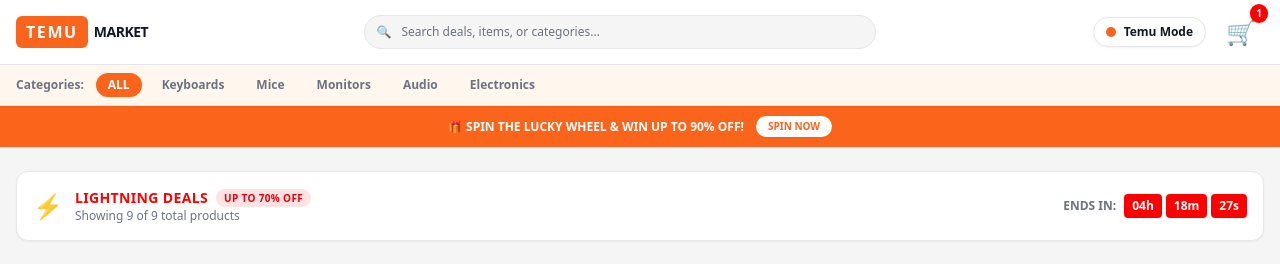
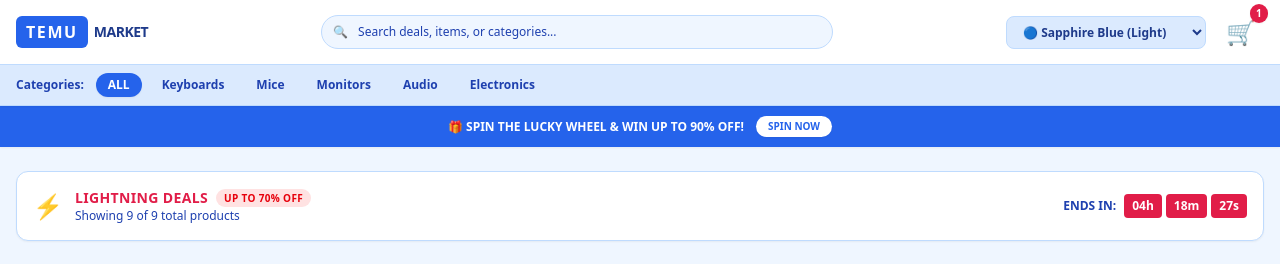
Before and after one commit to syedusamaali-dev/monaco-market, a React (Vite) app: page / in a window 1280 px wide. Shown: the top 264 px of the page. Built offline with nearby package versions, Linux system fonts and the light colour scheme; grey boxes are pictures that could not be loaded.

Commit message:
Theme Added

```diff
--- a/src/components/ThemeToggle.jsx
+++ b/src/components/ThemeToggle.jsx
@@ -1,42 +1,32 @@
-// src/components/ThemeToggle.jsx
-import { useEffect, useState } from 'react';
+import { useState, useEffect } from 'react';
+
+const THEME_OPTIONS = [
+  { id: 'emerald', label: '🟢 Emerald & Mint (Light)' },
+  { id: 'sapphire', label: '🔵 Sapphire Blue (Light)' },
+  { id: 'violet', label: '🟣 Electric Violet (Light)' },
+  { id: 'dark', label: '🌙 Dark Slate (Dark)' },
+];
 
 export function ThemeToggle() {
-  const [theme, setTheme] = useState(() => {
-    return localStorage.getItem('app-theme') || 'temu';
-  });
+  const [currentTheme, setCurrentTheme] = useState('sapphire');
 
   useEffect(() => {
-    document.documentElement.setAttribute('data-theme', theme);
-    localStorage.setItem('app-theme', theme);
-  }, [theme]);
-
-  const toggleTheme = () => {
-    setTheme((prev) => (prev === 'temu' ? 'vscode' : 'temu'));
-  };
+    document.documentElement.setAttribute('data-theme', currentTheme);
+  }, [currentTheme]);
 
   return (
-    <button
-      onClick={toggleTheme}
-      className="flex items-center gap-2 px-3 py-1.5 text-xs font-semibold rounded-full border transition-all cursor-pointer shadow-xs"
-      style={{
-        backgroundColor: 'var(--bg-secondary)',
-        borderColor: 'var(--border-color)',
-        color: 'var(--text-primary)',
-      }}
-      title="Switch Theme"
-    >
-      {theme === 'temu' ? (
-        <>
-          <span className="w-2.5 h-2.5 rounded-full bg-[#fb641b]"></span>
-          <span>Temu Mode</span>
-        </>
-      ) : (
-        <>
-          <span className="w-2.5 h-2.5 rounded-full bg-[#007acc]"></span>
-          <span>VS Code Theme</span>
-        </>
-      )}
-    </button>
+    <div className="relative inline-block">
+      <select
+        value={currentTheme}
+        onChange={(e) => setCurrentTheme(e.target.value)}
+        className="bg-[var(--bg-tertiary)] text-[var(--text-primary)] border border-[var(--border-color)] text-xs font-bold py-1.5 px-3 rounded-lg outline-none cursor-pointer transition-all hover:border-[var(--brand-primary)]"
+      >
+        {THEME_OPTIONS.map((theme) => (
+          <option key={theme.id} value={theme.id} className="bg-[var(--bg-secondary)] text-[var(--text-primary)]">
+            {theme.label}
+          </option>
+        ))}
+      </select>
+    </div>
   );
 }
--- a/src/index.css
+++ b/src/index.css
@@ -1,43 +1,103 @@
 @import "tailwindcss";
 
-/* 1. Default Temu Theme (Vibrant E-Commerce) */
-:root, [data-theme="temu"] {
-  --bg-primary: #f5f5f5;
+/* Default Fallback Light Theme */
+:root {
+  --bg-primary: #eff6ff;
   --bg-secondary: #ffffff;
-  --bg-tertiary: #fff7ed;
-  --border-color: #e5e7eb;
+  --bg-tertiary: #dbeafe;
+  --border-color: #bfdbfe;
 
-  --text-primary: #111827;
-  --text-muted: #6b7280;
+  --text-primary: #1e3a8a;
+  --text-muted: #1e40af;
 
-  --brand-primary: #fb641b; /* Vibrant Temu Orange */
-  --brand-secondary: #ff0000; /* Flash Red */
-  --accent-green: #16a34a;
-  --accent-blue: #2563eb;
-  --accent-purple: #9333ea;
+  --brand-primary: #2563eb;
+  --brand-secondary: #e11d48;
+  --accent-green: #059669;
+  --accent-blue: #3b82f6;
+  --accent-purple: #7c3aed;
 
-  --card-shadow: 0 2px 8px rgba(0, 0, 0, 0.08);
+  --card-shadow: 0 4px 12px rgba(37, 99, 235, 0.08);
   --font-main: system-ui, -apple-system, sans-serif;
 }
 
-/* 2. VS Code Theme (Dark / Editor Style) */
-[data-theme="vscode"] {
-  --bg-primary: #1e1e1e;
-  --bg-secondary: #252526;
-  --bg-tertiary: #2d2d2d;
-  --border-color: #3e3e42;
+/* 🟢 Palette 1: Emerald & Mint (Light) */
+html[data-theme="emerald"] {
+  --bg-primary: #f0fdf4 !important;
+  --bg-secondary: #ffffff !important;
+  --bg-tertiary: #dcfce7 !important;
+  --border-color: #bbf7d0 !important;
 
-  --text-primary: #d4d4d4;
-  --text-muted: #858585;
+  --text-primary: #064e3b !important;
+  --text-muted: #166534 !important;
 
-  --brand-primary: #007acc; /* VS Code Blue */
-  --brand-secondary: #ce9178;
-  --accent-green: #4ec9b0;
-  --accent-blue: #569cd6;
-  --accent-purple: #c586c0;
+  --brand-primary: #059669 !important;
+  --brand-secondary: #dc2626 !important;
+  --accent-green: #10b981 !important;
+  --accent-blue: #2563eb !important;
+  --accent-purple: #7c3aed !important;
 
-  --card-shadow: 0 4px 12px rgba(0, 0, 0, 0.4);
-  --font-main: 'Consolas', 'Courier New', monospace;
+  --card-shadow: 0 4px 12px rgba(5, 150, 105, 0.08) !important;
+  --font-main: system-ui, -apple-system, sans-serif !important;
+}
+
+/* 🔵 Palette 2: Sapphire Blue & Cobalt (Light) */
+html[data-theme="sapphire"] {
+  --bg-primary: #eff6ff !important;
+  --bg-secondary: #ffffff !important;
+  --bg-tertiary: #dbeafe !important;
+  --border-color: #bfdbfe !important;
+
+  --text-primary: #1e3a8a !important;
+  --text-muted: #1e40af !important;
+
+  --brand-primary: #2563eb !important;
+  --brand-secondary: #e11d48 !important;
+  --accent-green: #059669 !important;
+  --accent-blue: #3b82f6 !important;
+  --accent-purple: #7c3aed !important;
+
+  --card-shadow: 0 4px 12px rgba(37, 99, 235, 0.08) !important;
+  --font-main: system-ui, -apple-system, sans-serif !important;
+}
+
+/* 🟣 Palette 3: Electric Violet (Light) */
+html[data-theme="violet"] {
+  --bg-primary: #f5f3ff !important;
+  --bg-secondary: #ffffff !important;
+  --bg-tertiary: #ede9fe !important;
+  --border-color: #ddd6fe !important;
+
+  --text-primary: #4c1d95 !important;
+  --text-muted: #5b21b6 !important;
+
+  --brand-primary: #7c3aed !important;
+  --brand-secondary: #f43f5e !important;
+  --accent-green: #059669 !important;
+  --accent-blue: #2563eb !important;
+  --accent-purple: #8b5cf6 !important;
+
+  --card-shadow: 0 4px 12px rgba(124, 58, 237, 0.08) !important;
+  --font-main: system-ui, -apple-system, sans-serif !important;
+}
+
+/* 🌙 Palette 4: Dark Slate (Dark Mode) */
+html[data-theme="dark"] {
+  --bg-primary: #0f172a !important;
+  --bg-secondary: #1e293b !important;
+  --bg-tertiary: #334155 !important;
+  --border-color: #475569 !important;
+
+  --text-primary: #f8fafc !important;
+  --text-muted: #94a3b8 !important;
+
+  --brand-primary: #38bdf8 !important;
+  --brand-secondary: #f43f5e !important;
+  --accent-green: #4ade80 !important;
+  --accent-blue: #60a5fa !important;
+  --accent-purple: #c084fc !important;
+
+  --card-shadow: 0 10px 25px rgba(0, 0, 0, 0.4) !important;
+  --font-main: 'Consolas', 'Fira Code', 'Courier New', monospace !important;
 }
 
 body {
@@ -45,4 +105,5 @@
   color: var(--text-primary);
   font-family: var(--font-main);
   transition: background-color 0.2s ease, color 0.2s ease;
+  margin: 0;
 }
```
